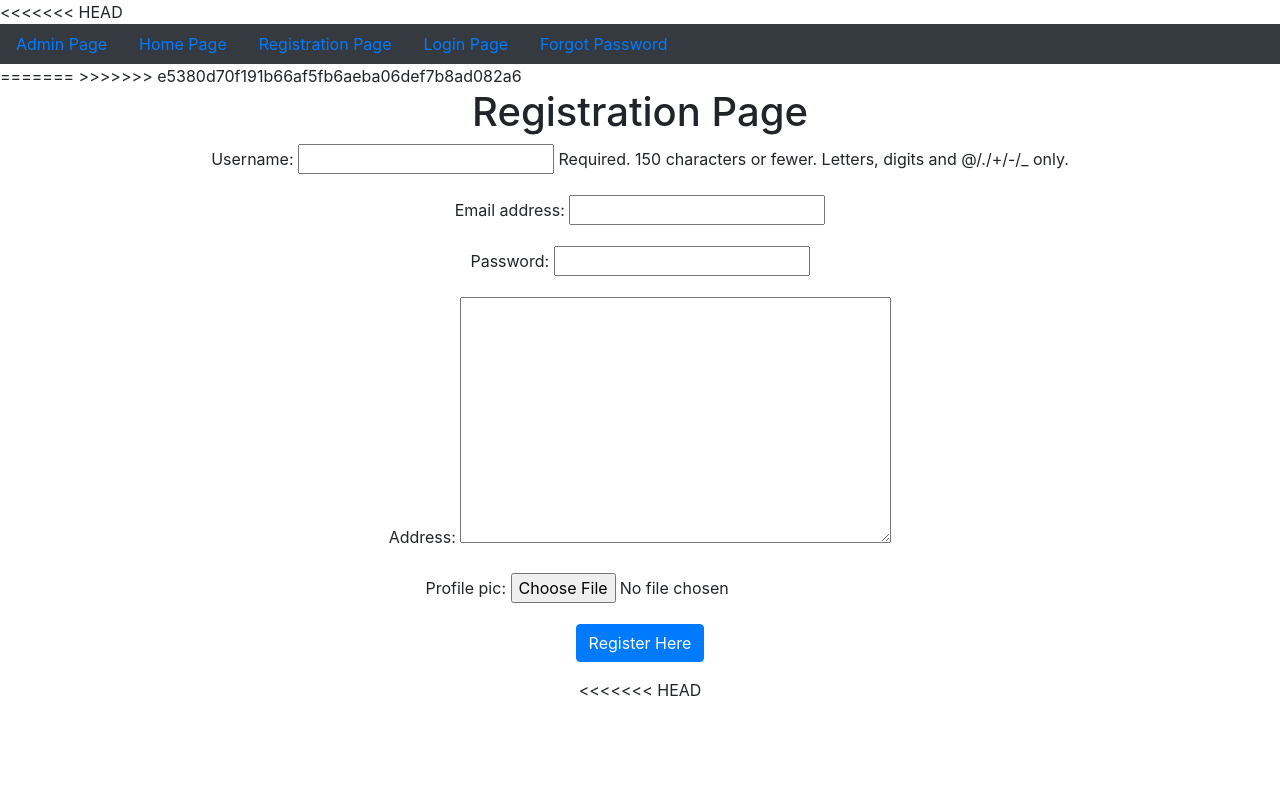
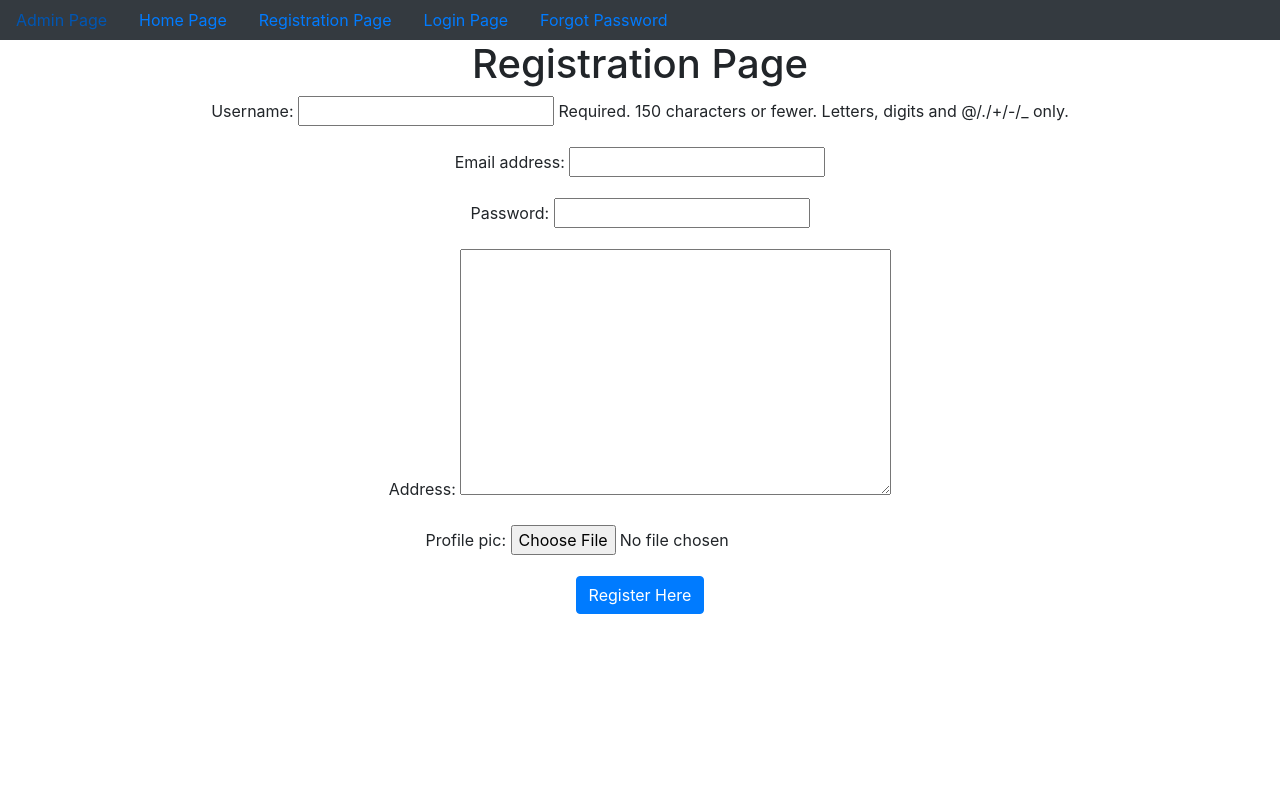
Before and after one commit to soumyanaik0311/user_registration_process, a Django app: page /registration/ in a window 1280 px wide. Run offline with Django 5.2, Linux system fonts and the light colour scheme.

Commit message:
first commit

```diff
--- a/templates/registration.html
+++ b/templates/registration.html
@@ -1,4 +1,3 @@
-<<<<<<< HEAD
 {% extends 'dummy.html' %}
 
 {% block title %}
@@ -8,16 +7,6 @@
 
 {% block body_block %}
 
-=======
-<!DOCTYPE html>
-<html lang="en">
-<head>
-    <meta charset="UTF-8">
-    <meta name="viewport" content="width=device-width, initial-scale=1.0">
-    <title>Document</title>
-</head>
-<body>
->>>>>>> e5380d70f191b66af5fb6aeba06def7b8ad082a6
     <center>
         <h1>Registration Page</h1>
 
@@ -27,14 +16,7 @@
             {{PF.as_p}}
             <button type="submit" class="btn btn-primary">Register Here</button>
         </form>
-<<<<<<< HEAD
     </div>
 </center>
 
 {% endblock %}
-
-=======
-    </center>
-</body>
-</html>
->>>>>>> e5380d70f191b66af5fb6aeba06def7b8ad082a6
```
Also changed, not shown: db.sqlite3.
